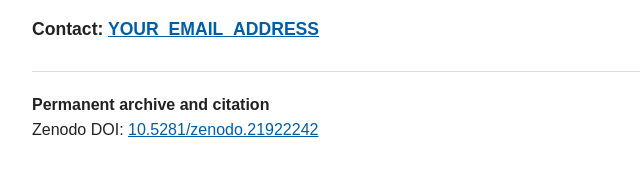
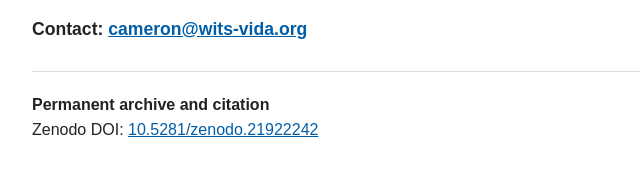
Before and after one commit to mcgramanie/research-site, a plain HTML site: page aiih-2026/index.html in a window 1280 px wide. Shown: the part 355-528 px from the top of the page, 228-868 px from the left. Drawn offline with Linux system fonts and the light colour scheme.

Commit message:
Update email

```diff
--- a/aiih-2026/index.html
+++ b/aiih-2026/index.html
@@ -96,7 +96,7 @@
         <p class="email">
             Contact:
             <a href="mailto:YOUR_EMAIL_ADDRESS">
-                YOUR_EMAIL_ADDRESS
+                cameron@wits-vida.org
             </a>
         </p>
     </div>
```
